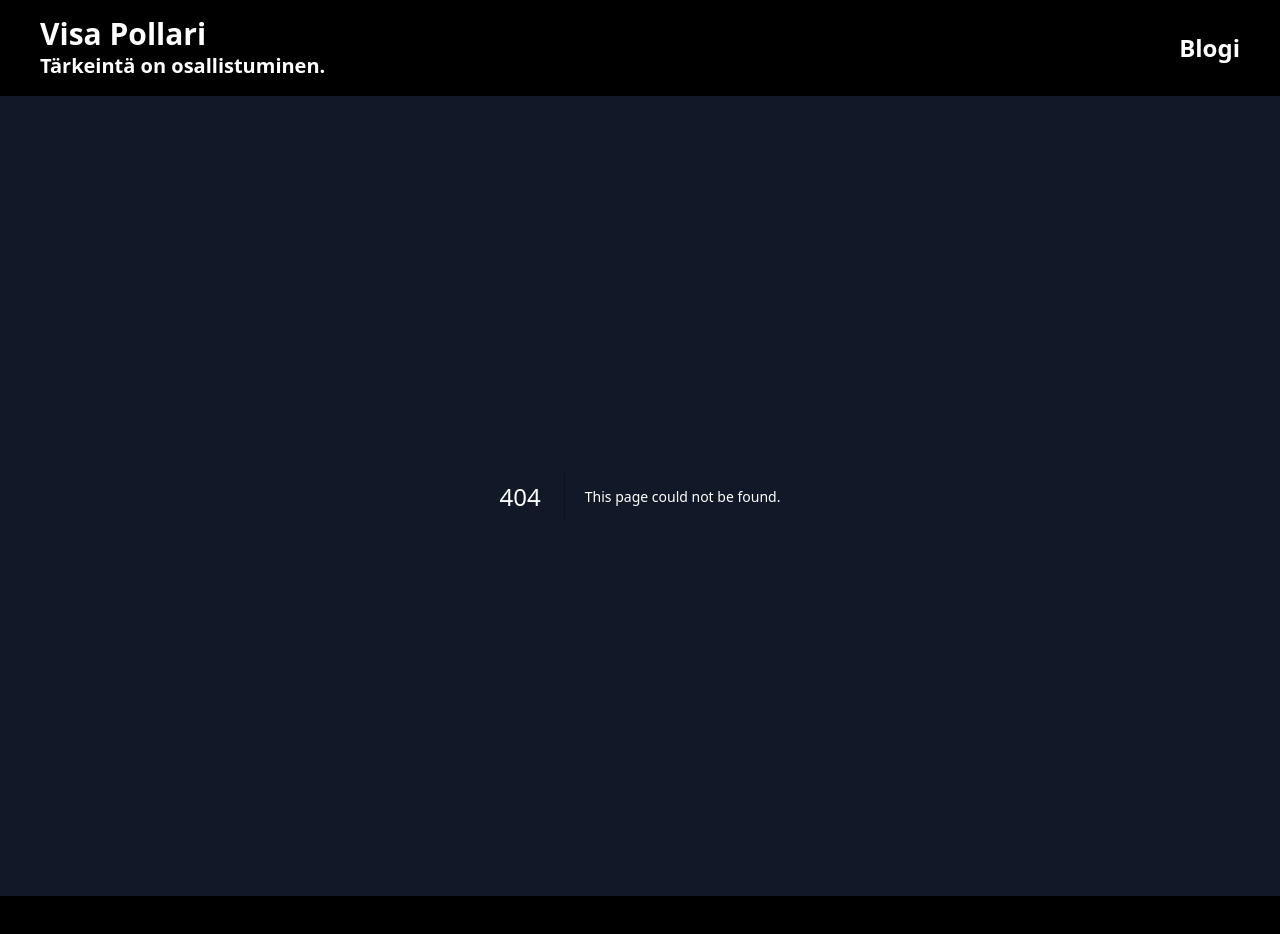
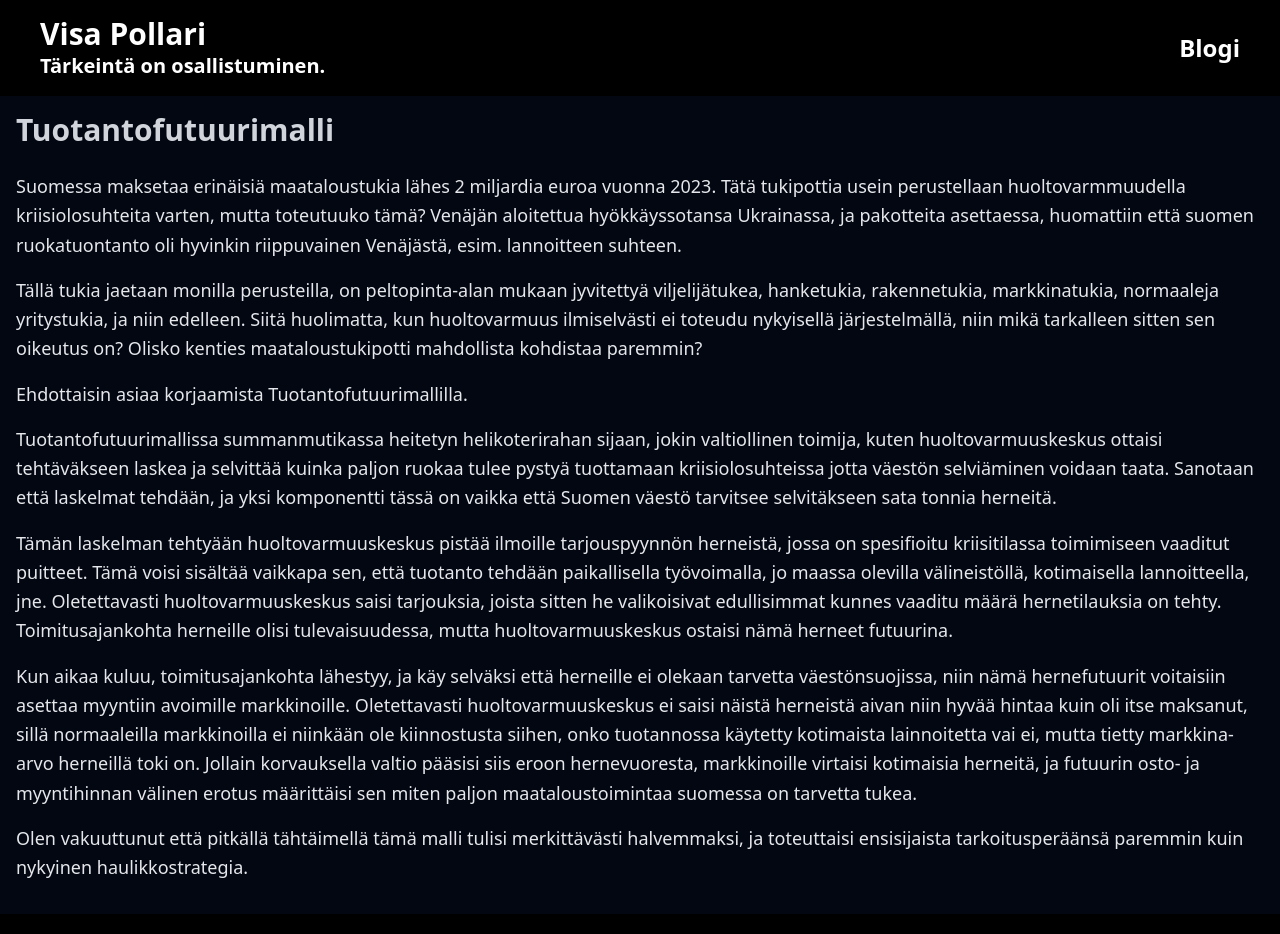
Before and after one commit to Earlo/kotisivut, a Next.js app: page /blogi/tuotantofutuuri in a window 1280 px wide. Before the commit this address had no page. Shown: the top 934 px of the page. Built offline with nearby package versions, Linux system fonts and the light colour scheme.

Commit message:
tuatontofutuuri

```diff
--- /dev/null
+++ b/app/blogi/tuotantofutuuri/og-image/route.tsx
@@ -0,0 +1,37 @@
+import { ImageResponse } from 'next/og';
+
+export const runtime = 'edge';
+
+export async function GET() {
+  // Shuffle the candidates array to randomize the order
+  return new ImageResponse(
+    (
+      <div
+        style={{
+          fontSize: '24px',
+          color: 'white',
+          background: '#FFA500',
+          width: '1200px',
+          height: '630px',
+          position: 'relative', // Allows absolute positioning of children
+          display: 'flex',
+        }}
+      >
+        <h1
+          style={{
+            top: '20px',
+            left: '40%',
+            width: '100%',
+            textAlign: 'center',
+          }}
+        >
+          Tuontatofutuurimalli
+        </h1>
+      </div>
+    ),
+    {
+      width: 1200,
+      height: 630,
+    },
+  );
+}
--- /dev/null
+++ b/app/blogi/tuotantofutuuri/page.tsx
@@ -0,0 +1,93 @@
+import Header from '@/components/BlogHeader';
+import Text from '@/components/Text';
+import type { Metadata } from 'next';
+
+export const metadata: Metadata = {
+  title: 'Tuotantofutuurimalli',
+  description: 'Kuinka varmistaa huoltovarmmus ilman helikopterirahaa?',
+  openGraph: {
+    title: 'Tuotantofutuurimalli',
+    description: 'Kuinka varmistaa huoltovarmmus ilman helikopterirahaa?',
+    images: [
+      {
+        url: 'https://visapollari.fi/blogi/tuotantofutuuri/og-image',
+        width: 1200,
+        height: 630,
+        alt: 'Tuotantofutuurimalli esikatselukuva',
+      },
+    ],
+    type: 'website',
+    url: 'https://visapollari.fi/blogi/tuotantofutuuri',
+  },
+  twitter: {
+    card: 'summary',
+    site: '@visapollari',
+    creator: '@visapollari',
+    images: 'https://visapollari.fi/blogi/tuotantofutuuri/og-image',
+    description: 'Kuinka varmistaa huoltovarmmus ilman helikopterirahaa?',
+  },
+};
+
+const Page = () => {
+  return (
+    <div className="max-w-8xl mx-auto bg-gray-950 p-4">
+      <Header>Tuotantofutuurimalli</Header>
+      <Text>
+        Suomessa maksetaa erinäisiä maataloustukia lähes 2 miljardia euroa
+        vuonna 2023. Tätä tukipottia usein perustellaan huoltovarmmuudella
+        kriisiolosuhteita varten, mutta toteutuuko tämä? Venäjän aloitettua
+        hyökkäyssotansa Ukrainassa, ja pakotteita asettaessa, huomattiin että
+        suomen ruokatuontanto oli hyvinkin riippuvainen Venäjästä, esim.
+        lannoitteen suhteen.
+      </Text>
+      <Text>
+        Tällä tukia jaetaan monilla perusteilla, on peltopinta-alan mukaan
+        jyvitettyä viljelijätukea, hanketukia, rakennetukia, markkinatukia,
+        normaaleja yritystukia, ja niin edelleen. Siitä huolimatta, kun
+        huoltovarmuus ilmiselvästi ei toteudu nykyisellä järjestelmällä, niin
+        mikä tarkalleen sitten sen oikeutus on? Olisko kenties
+        maataloustukipotti mahdollista kohdistaa paremmin?
+      </Text>
+      <Text>Ehdottaisin asiaa korjaamista Tuotantofutuurimallilla.</Text>
+      <Text>
+        Tuotantofutuurimallissa summanmutikassa heitetyn helikoterirahan sijaan,
+        jokin valtiollinen toimija, kuten huoltovarmuuskeskus ottaisi
+        tehtäväkseen laskea ja selvittää kuinka paljon ruokaa tulee pystyä
+        tuottamaan kriisiolosuhteissa jotta väestön selviäminen voidaan taata.
+        Sanotaan että laskelmat tehdään, ja yksi komponentti tässä on vaikka
+        että Suomen väestö tarvitsee selvitäkseen sata tonnia herneitä.
+      </Text>
+      <Text>
+        Tämän laskelman tehtyään huoltovarmuuskeskus pistää ilmoille
+        tarjouspyynnön herneistä, jossa on spesifioitu kriisitilassa toimimiseen
+        vaaditut puitteet. Tämä voisi sisältää vaikkapa sen, että tuotanto
+        tehdään paikallisella työvoimalla, jo maassa olevilla välineistöllä,
+        kotimaisella lannoitteella, jne. Oletettavasti huoltovarmuuskeskus saisi
+        tarjouksia, joista sitten he valikoisivat edullisimmat kunnes vaaditu
+        määrä hernetilauksia on tehty. Toimitusajankohta herneille olisi
+        tulevaisuudessa, mutta huoltovarmuuskeskus ostaisi nämä herneet
+        futuurina.
+      </Text>
+      <Text>
+        Kun aikaa kuluu, toimitusajankohta lähestyy, ja käy selväksi että
+        herneille ei olekaan tarvetta väestönsuojissa, niin nämä hernefutuurit
+        voitaisiin asettaa myyntiin avoimille markkinoille. Oletettavasti
+        huoltovarmuuskeskus ei saisi näistä herneistä aivan niin hyvää hintaa
+        kuin oli itse maksanut, sillä normaaleilla markkinoilla ei niinkään ole
+        kiinnostusta siihen, onko tuotannossa käytetty kotimaista lainnoitetta
+        vai ei, mutta tietty markkina-arvo herneillä toki on. Jollain
+        korvauksella valtio pääsisi siis eroon hernevuoresta, markkinoille
+        virtaisi kotimaisia herneitä, ja futuurin osto- ja myyntihinnan välinen
+        erotus määrittäisi sen miten paljon maataloustoimintaa suomessa on
+        tarvetta tukea.
+      </Text>
+      <Text>
+        Olen vakuuttunut että pitkällä tähtäimellä tämä malli tulisi
+        merkittävästi halvemmaksi, ja toteuttaisi ensisijaista tarkoitusperäänsä
+        paremmin kuin nykyinen haulikkostrategia.
+      </Text>
+    </div>
+  );
+};
+
+export default Page;
```
